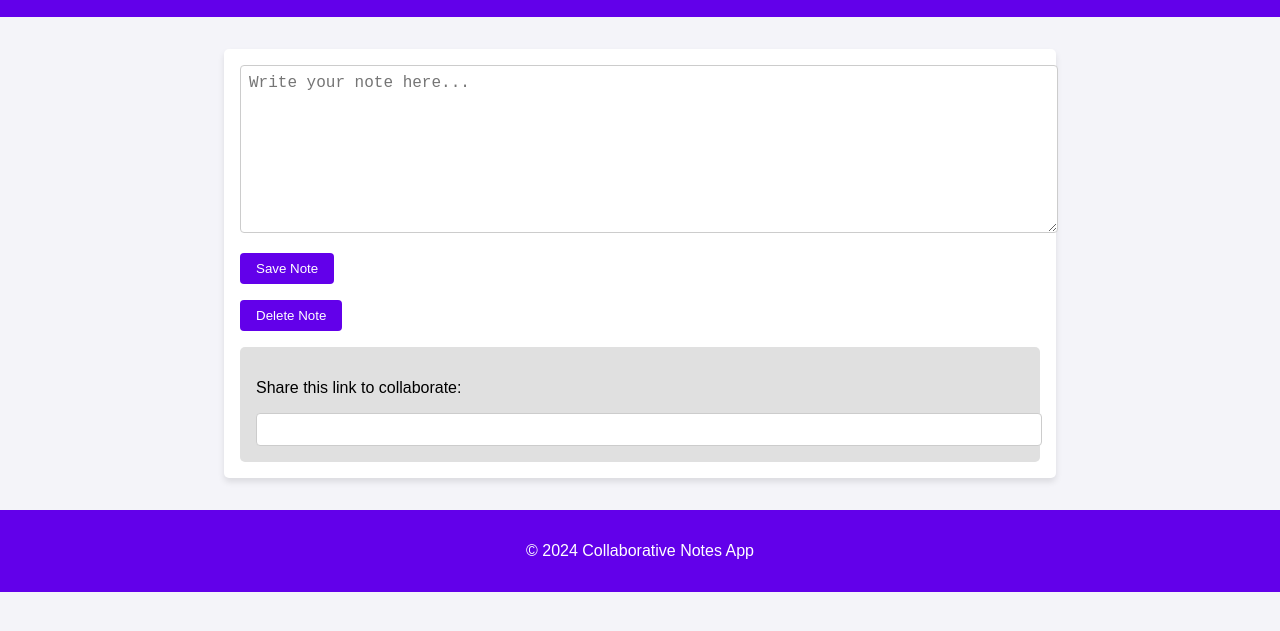
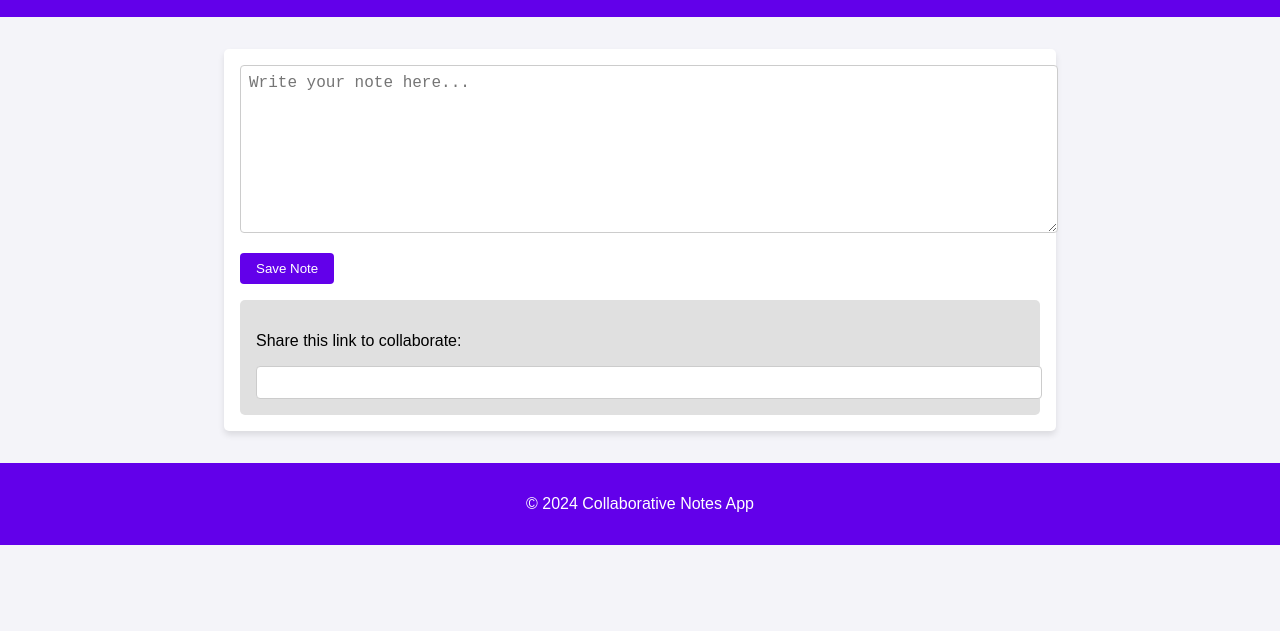
Before and after one commit to pranavsuri96/NoteApp, a website: page index.html in a window 1280 px wide. Shown: the part 95-726 px from the top of the page. Drawn offline with Linux system fonts and the light colour scheme.

Commit message:
Update index.html

```diff
--- a/index.html
+++ b/index.html
@@ -14,7 +14,6 @@
     <div id="note-creation">
       <textarea id="note-content" placeholder="Write your note here..."></textarea>
       <button id="save-note">Save Note</button>
-      <button id="delete-note">Delete Note</button>
     </div>
     <div id="note-link" class="hidden">
       <p>Share this link to collaborate:</p>
```
